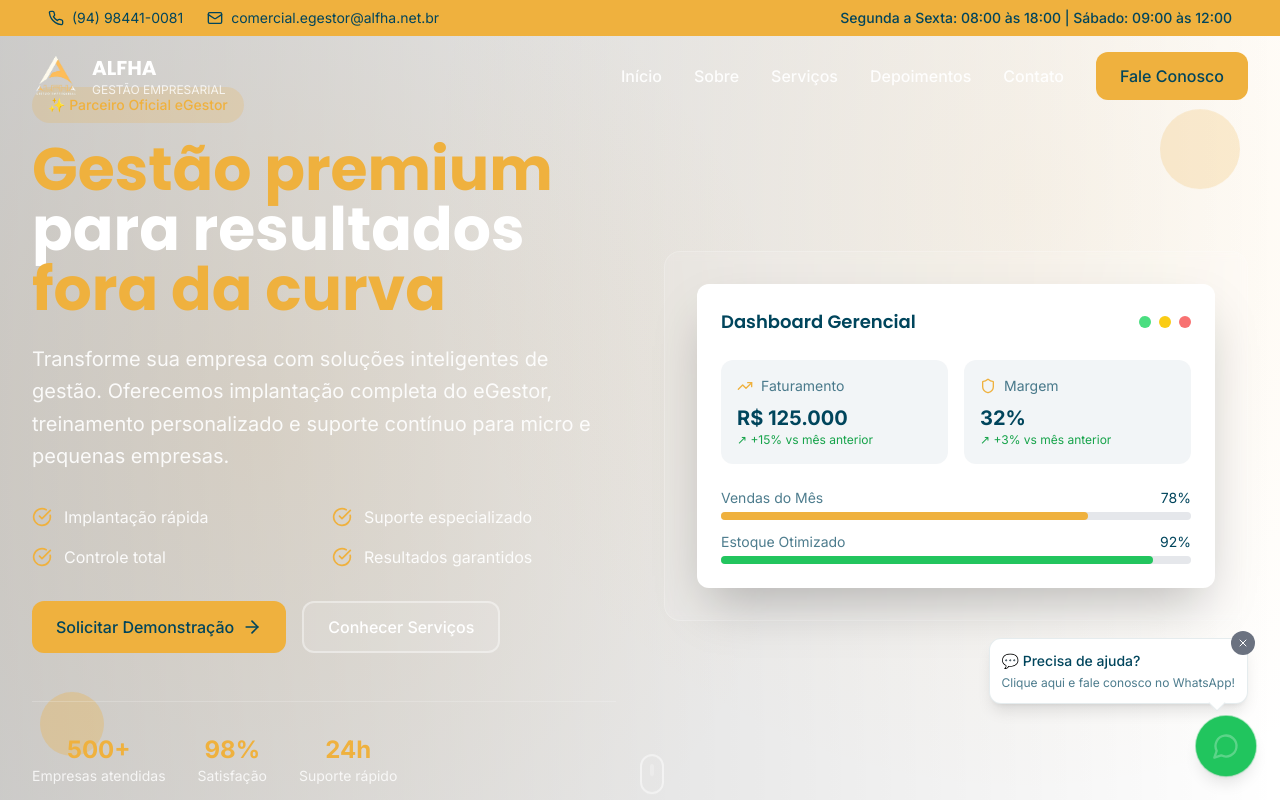
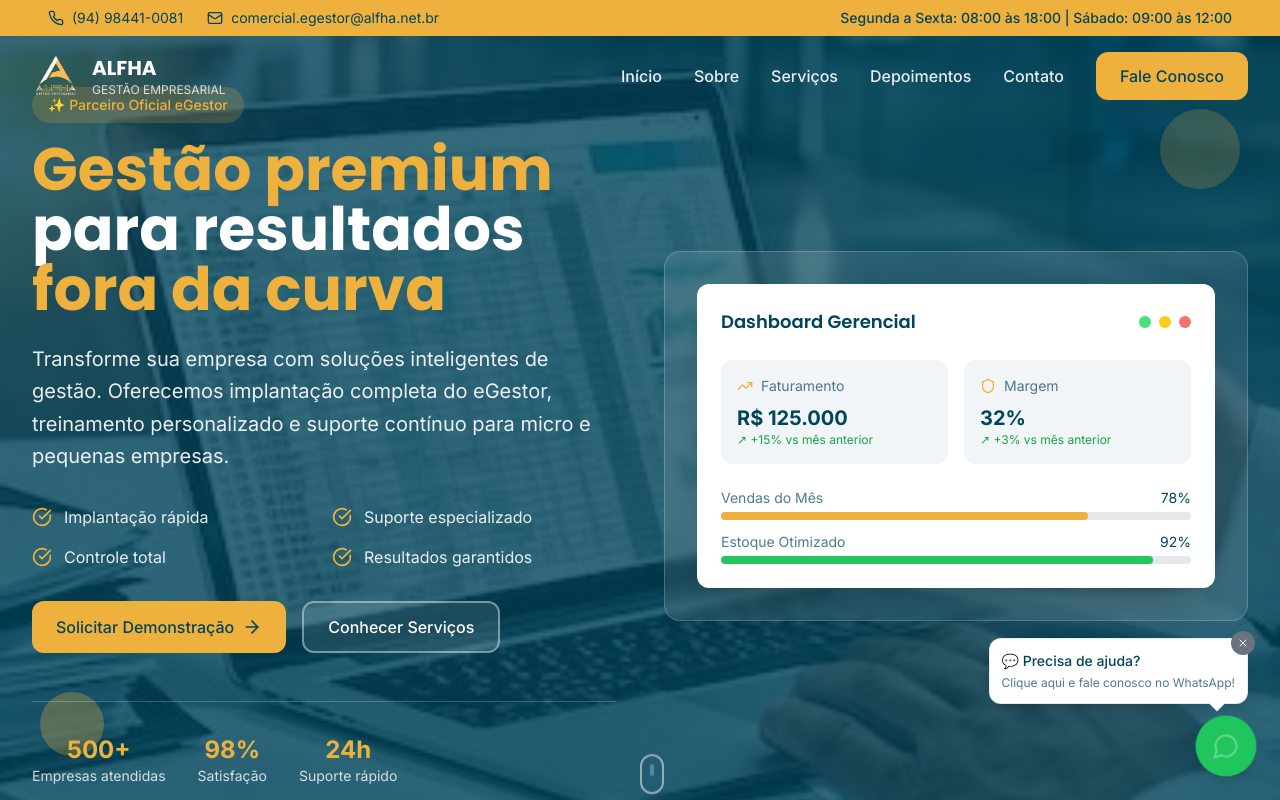
Before and after one commit to DevZipMateus/alfha-digital-boost, a React (Vite) app: page / in a window 1280 px wide. Shown: the top 800 px of the page. Built offline with nearby package versions, Linux system fonts and the light colour scheme.

Commit message:
feat: Add background image to hero section
Adds the provided image as the background for the hero section.

```diff
--- a/src/components/HeroSection.tsx
+++ b/src/components/HeroSection.tsx
@@ -4,9 +4,15 @@ import { ArrowRight, CheckCircle, TrendingUp, Shield } from 'lucide-react';
 
 const HeroSection = () => {
   return (
-    <section id="inicio" className="relative min-h-screen flex items-center hero-gradient hero-pattern overflow-hidden">
-      {/* Background Elements */}
-      <div className="absolute inset-0 bg-gradient-to-r from-black/20 to-transparent"></div>
+    <section id="inicio" className="relative min-h-screen flex items-center overflow-hidden">
+      {/* Background Image */}
+      <div
+        className="absolute inset-0 bg-cover bg-center bg-no-repeat"
+        style={{ backgroundImage: 'url(/lovable-uploads/6131ca7f-412f-426f-91b1-98f235d6ed1d.png)' }}
+      ></div>
+
+      {/* Overlay */}
+      <div className="absolute inset-0 bg-brand/80"></div>
 
       {/* Floating Elements */}
       <div className="absolute top-20 right-10 w-20 h-20 bg-brand-secondary/20 rounded-full animate-float"></div>
```
Also changed, not shown: public/lovable-uploads/6131ca7f-412f-426f-91b1-98f235d6ed1d.png (added).
